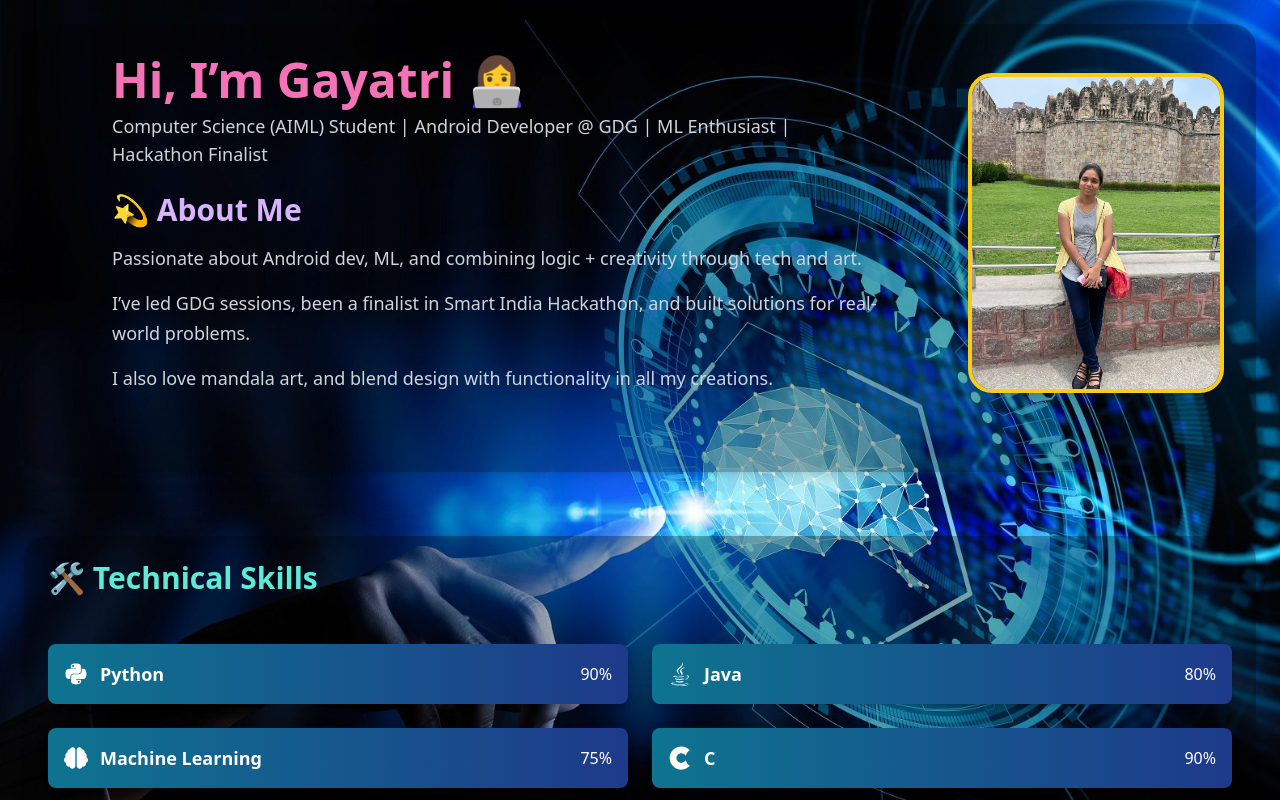
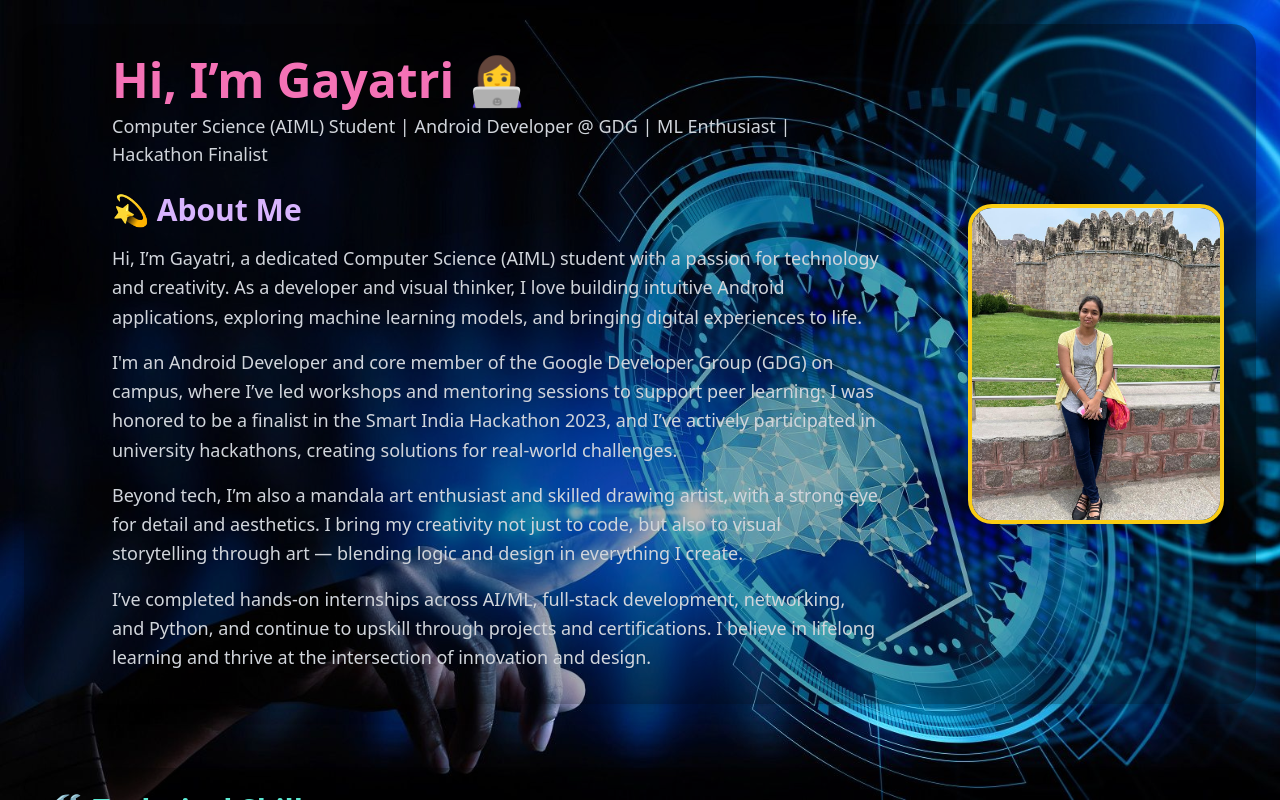
Before and after one commit to gayatrihub/my_port, a React (Create React App) app: page / in a window 1280 px wide. Shown: the top 800 px of the page. Built offline with nearby package versions, Linux system fonts and the light colour scheme.

Commit message:
Update App.js

```diff
--- a/src/App.js
+++ b/src/App.js
@@ -146,13 +146,25 @@ function App() {
             <div className="text-gray-300 leading-relaxed text-lg">
               <h2 className="text-3xl font-bold text-purple-300 mb-4">💫 About Me</h2>
                <p className="mb-4">
-                Passionate about Android dev, ML, and combining logic + creativity through tech and art.
+              Hi, I’m Gayatri, a dedicated Computer Science (AIML) student with a passion for technology and creativity.
+              As a developer and visual thinker, I love building intuitive Android applications, exploring machine
+              learning models, and bringing digital experiences to life.
             </p>
             <p className="mb-4">
-                I’ve led GDG sessions, been a finalist in Smart India Hackathon, and built solutions for real-world problems.
+              I'm an Android Developer and core member of the Google Developer Group (GDG) on campus, where I’ve led
+              workshops and mentoring sessions to support peer learning. I was honored to be a finalist in the Smart
+              India Hackathon 2023, and I’ve actively participated in university hackathons, creating solutions for
+              real-world challenges.
             </p>
             <p className="mb-4">
-                I also love mandala art, and blend design with functionality in all my creations.
+              Beyond tech, I’m also a mandala art enthusiast and skilled drawing artist, with a strong eye for detail
+              and aesthetics. I bring my creativity not just to code, but also to visual storytelling through art —
+              blending logic and design in everything I create.
+            </p>
+            <p>
+              I’ve completed hands-on internships across AI/ML, full-stack development, networking, and Python, and
+              continue to upskill through projects and certifications. I believe in lifelong learning and thrive at the
+              intersection of innovation and design.
             </p>
             </div>
           </div>
```
Lines whose indentation alone changed are shown as unchanged.
